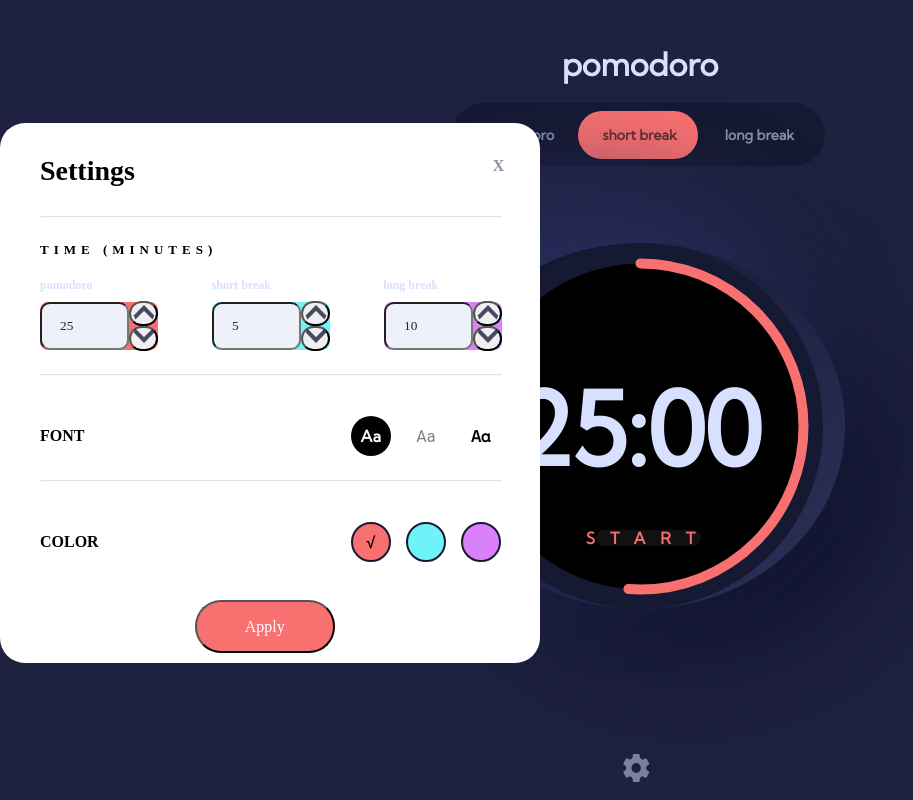
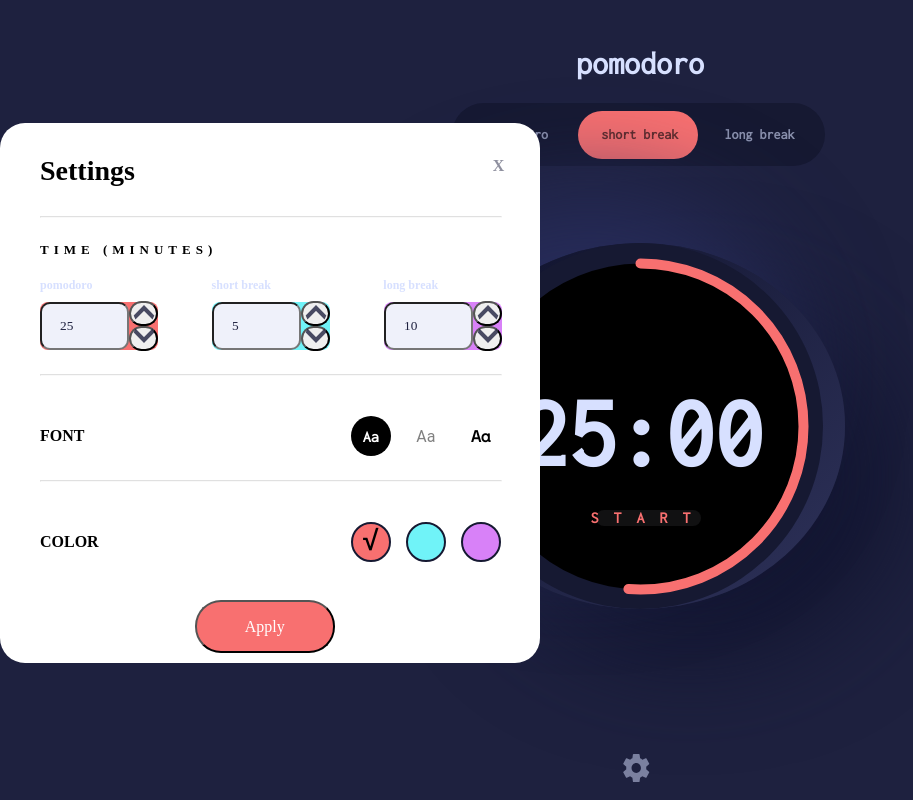
Before and after one commit to marfff/pomodoro, a plain HTML site: page index.html in a window 1280 px wide. Both pictures are taken after a click on the item "short break". Shown: the whole page, without its empty margins (0-913 px from the left). Drawn offline with nearby package versions, Linux system fonts and the light colour scheme; a web font is replaced by a local one.

Commit message:
comments/added and unused variables removed
comments/added and unused variables removed

```diff
--- a/css/styles.css
+++ b/css/styles.css
@@ -8,10 +8,11 @@
     --white: #FFFFFF;
     --beige: #EFF1FA;
     --dynamiccolor: #F87070;
-    --fontkumbh:'Kumbh Sans', sans-serif;
+    /* --fontkumbh:'Kumbh Sans', sans-serif; */
     --fontroboto:'Roboto', sans-serif;
     --fontspace:'Space Mono', monospace;
-    --dynamicfont:'Kumbh Sans', sans-serif;
+    --dynamicfont:'Inconsolata', monospace;
+    --fontkumbh:'Inconsolata', monospace;
 }
 * {
   padding: 0;
@@ -113,9 +114,7 @@ background-color: var(--dark-blue)
   text-align: center;
   color: #D7E0FF;
 }
-/* .center {
-    margin: 0 auto;
-} */
+
 #timer {
   display:flex;
   flex-direction: column;
@@ -179,13 +178,16 @@ circle {
 }
 
 #time {
-  margin:auto;
+  display:flex;
+  justify-content:center;
+  left:0px;
   position: relative;
+  margin-top:-0px;
+  font-variant-numeric: tabular-nums;
   height: 101px;
-  width:233px;
-  top: -230px;
-  margin-left:77px;
+  top: -227px;
   font-family: var(--dynamicfont);
+  font-variant-numeric: tabular-nums;
   font-style: normal;
   font-weight: bold;
   transition:margin-left 1500ms ease-out;
@@ -207,7 +209,7 @@ circle {
   outline:none;
   margin:auto;
   left:8px;
-  top: -180px;
+  top: -200px;
   font-family: var(--dynamicfont);
   font-style: normal;
   font-weight: bold;
@@ -215,7 +217,7 @@ circle {
   line-height: 16px;
   letter-spacing: 15px;
   background-color:#111112;
-  color: #F87070;
+  color:var(--dynamiccolor);
 }
 
 #settingicon {
@@ -237,9 +239,10 @@ width: 540px;
 cursor:pointer;
 height:464px;
 margin:auto;
-(&--hidden {
+/* (&--hidden {
 display: none;
-})
+}) */
+display:hidden;
 }
 
 .modalclosebar{
@@ -477,6 +480,9 @@ button {
   width:40px;
   border-radius:50%
 }
+#colblock {
+  font-size: 24px;
+}
 
 #colblock1 {
   display:flex;
@@ -486,6 +492,7 @@ button {
   font-family: var(--dynamicfont);
   align-items: center;
   justify-content: center;
+  font-size: 28px;
   font-weight:700;
 }
 
@@ -493,6 +500,7 @@ button {
   display:flex;
   margin-right:15px;
   background: var(--green);
+  font-size: 28px;
   border: 2px solid #161932;
   color:grey;
   font-weight:400;
@@ -505,6 +513,7 @@ button {
   display:flex;
   color:black;
   background: var(--purple);
+  font-size: 28px;
   border: 2px solid #161932;
   font-weight:700;
   align-items: center;
--- a/index.html
+++ b/index.html
@@ -9,6 +9,10 @@
   <link rel="stylesheet" href="css/styles.css">
   <link rel="preconnect" href="https://fonts.gstatic.com">
   <link href="https://fonts.googleapis.com/css2?family=Kumbh+Sans&family=Roboto+Slab&family=Space+Mono&display=swap"
+    rel="stylesheet">
+  <link rel="preconnect" href="https://fonts.gstatic.com">
+  <link
+    href="https://fonts.googleapis.com/css2?family=Cutive+Mono&family=Inconsolata&family=Montserrat:wght@500&family=Nanum+Gothic+Coding&family=Ubuntu+Mono&display=swap"
     rel="stylesheet">
 
 
@@ -30,6 +34,7 @@
       <div id="bgindicator"></div>
     </nav>
     <section id="timer" class="center">
+
       <div id="outercircle">
         <div id="innercircle">
           <svg id="ring">
--- a/js/index.js
+++ b/js/index.js
@@ -1,63 +1,38 @@
 class Timer {
   constructor() {
-    this.type = "pomodoro";
     this.timeLeft = 25;
     this.clock = document.getElementById("time");
+    this.time = document.getElementById("time");
+    this.time.innerHTML = this.timeLeft + ":00";
+    this.timepom = 25;
+    this.timeshort = 5;
+    this.timelong = 10;
+
+    this.selectors = document.querySelectorAll("li");
     this.action = document.getElementById("action");
     this.circle1 = document.getElementById("circle");
     this.buttonshort = document.getElementById("buttonshort");
     this.buttonlong = document.getElementById("buttonlong");
     this.buttonpomo = document.getElementById("buttonpomo");
-    this.time = document.getElementById("time");
-    this.time.innerHTML = this.timeLeft + ":00";
-    this.selectors = document.querySelectorAll("li");
-    this.timer = 25;
+
     this.paused = false;
-    this.interval = 1000;
-    this.timetoContinue = 19;
-    this.timesetter = 25;
-    this.myInterval = null;
     this.audio1 = document.getElementById("sound1");
     this.modal = document.querySelector(".modal");
-    this.timepom = 25;
-    this.timeshort = 5;
-    this.timelong = 10;
-  }
-  reset() {}
-
-  settings() {
-    this.selectors.forEach((item) => {
-      if (item.classList == "active") {
-        let selectedwords = item.innerHTML;
-        let settime;
-
-        switch (selectedwords) {
-          case "pomodoro":
-            // console.log(timepom);
-            settime = timepom;
-            break;
-          case "short break":
-            settime = timeshort;
-            break;
-          case "long break":
-            settime = timelong;
-            break;
-        }
-        countdownTimer.start(settime);
-      }
-    });
   }
 
-  resume() {
-    this.paused = false;
-    this.start(this.timeLeft / 60);
-  }
+  //MAIN TIMER / start() method
+  //main timer countdown receving timeLeft/passed in timer setting.
+  //clears the interval
+  //manipulates the leading zeros if minutes or seconds are less then 10 working in milliseconds.
+  //setInterval set to 1000 milliseconds
 
   start(timeLeft) {
     clearInterval(this.myInterval); // reset
     this.action.innerHTML = "PAUSE";
     this.timeLeft = timeLeft * 60;
     this.startingtime = this.timeLeft;
+
+    //had issues with scope/undefined varaibles - so made a variable called scope.
     let scope = this;
     this.myInterval = setInterval(function () {
       let seconds = Math.floor(scope.timeLeft % 60);
@@ -68,12 +43,18 @@ class Timer {
       if (minutes < 10) {
         minutes = "0" + minutes;
       }
+
+      //stop timer at 00 and if display is 00 fires mp3 'alarm' with audio1.play()
       if (scope.timeLeft == 0) {
         clearInterval(scope.myInterval);
         scope.clock.innerText = "00:00";
         scope.audio1.play();
         return;
       }
+
+      //continues if not paused
+      //evaluates coloured ring to show correctly for starting 'settime''=100%, using //timeLeft and startingtime variable.
+      //strokeDashoffset on the svg as a proportion of 1024 'displays' the ring of time left'
       if (!scope.paused) {
         scope.clock.innerText = `${minutes}:${seconds}`;
         scope.circle1.style.strokeDashoffset =
@@ -81,6 +62,7 @@ class Timer {
         clearInterval(this.myInterval);
       }
 
+      //if paused changes action indicator to read 'resume' and stops timer further running with clearInterval() and 'displays' the held time with strokeDashoffset on the svg.
       while (scope.paused) {
         scope.clock.innerText = `${minutes}:${seconds}`;
         scope.circle1.style.strokeDashoffset =
@@ -90,23 +72,60 @@ class Timer {
         clearInterval(scope.myInterval);
         return;
       }
-
+      //deducts 1 second from timeLeft.
       scope.timeLeft = scope.timeLeft - 1;
     }, 1000);
   }
 
+  //pause method toggles the this.paused to true.
   pause() {
     this.paused = true;
+  }
+
+  //changes this.paused to false and runs this.start with timeLeft passed in.
+  resume() {
+    this.paused = false;
+    this.start(this.timeLeft / 60);
   }
 
   overSettings() {
     // alert("TOGGLEhere");
     this.modal.classList.toggle("modal");
   }
+
+  //*see below for NAV LINKS  function passing to this 'settings' method.
+  //switch statement - slide selector clears active class and reassigns it to pressed main time selected as 'settime' -pomodoro, short or long.//'passing in' inner html word of button.
+
+  //if class is 'active ie color overlayed finds the relevant text of the li
+
+  settings() {
+    this.selectors.forEach((item) => {
+      if (item.classList == "active") {
+        let selectedwords = item.innerHTML;
+        let settime;
+
+        switch (selectedwords) {
+          case "pomodoro":
+            settime = timepom;
+            break;
+          case "short break":
+            settime = timeshort;
+            break;
+          case "long break":
+            settime = timelong;
+            break;
+        }
+
+        //runs start() passing in 'settime'.
+        countdownTimer.start(settime);
+      }
+    });
+  }
 }
-
+//Instantiation of 'the main timer 'function' class.
 const countdownTimer = new Timer();
 
+//switch case decision using string of passed in 'action' to determin relevant method call.//default 25 minutes for pomodor and methods on countdownTimer.
 function action(str) {
   switch (str.toLowerCase()) {
     case "start":
@@ -125,6 +144,13 @@ function action(str) {
 }
 
 //NAV LINKS//
+//*see above for 'settings' method
+//intially making navbuttons obtain the li elements as in the slide sector main group times.
+//navBg is  which  color/switch is active.
+//adds an event listener to each li using its index
+//moves the color overlay dependant on maths and index to cover the relevant needed button///changes property - style.marginLeft to correct position to place overlay.
+//for Each li removes 'any' highlighted and adds an activetag to the 'clicked' button.
+//runs method settings.
 
 const navbuttons = document.querySelectorAll("li");
 let navBg = document.getElementById("bgindicator");
@@ -140,26 +166,33 @@ navbuttons.forEach((item, index) => {
 
 //MAIN SETTINGS//
 
+//adding event listener to main 'settings / modal page'
 const mainSettings = document
   .getElementById("settings1")
   .addEventListener("click", (ev) => {
     countdownTimer.overSettings();
   });
 
+//adding event listener to X closer on main 'settings / modal page'
 const mainSettings2 = document
   .getElementById("closer")
   .addEventListener("click", (ev) => {
     countdownTimer.overSettings();
   });
-//SETTINGS TIME SPINNER
+
+//settings time spinner
+//adding an event listener when clicked to each up and down arrow
+//prevent default to stop page refreshing on click
 document.querySelectorAll(".uparrow, .downarrow").forEach((arrow) => {
   arrow.addEventListener("click", (ev) => ev.preventDefault());
   let timepom = minspom.value;
 });
 
+//adding one or decermenting one to the displayed value
 let inc = (input) => document.getElementById(input).stepUp(1);
 let dec = (input) => document.getElementById(input).stepDown(1);
 
+//form submission and 'sending' back to settings switch statement set values and runs (start) method.
 const submit = (event) => {
   event.preventDefault();
   this.timepom = minspom.value;
@@ -169,7 +202,8 @@ const submit = (event) => {
 form.addEventListener("submit", submit);
 
 //COLOR SELECTOR
-
+//onclick changes adds tick/checkmark (and removes as needed) to relevant event listened orange theme element
+//sends back using style.setPropery to dynamiccolor variable for use in 'setting' color theme
 document.getElementById("colblock1").addEventListener("click", (ev) => {
   console.log("redclicked");
   colblock1.innerHTML = "✓";
@@ -178,6 +212,8 @@ document.getElementById("colblock1").addEventListener("click", (ev) => {
   document.documentElement.style.setProperty("--dynamiccolor", "#F87070");
 });
 
+//onclick changes adds tick/checkmark to relevant event listened green theme element
+//sends back using style.setPropery to dynamiccolor
 document.getElementById("colblock2").addEventListener("click", (ev) => {
   console.log("greenclicked");
   colblock2.innerHTML = "✓";
@@ -186,6 +222,8 @@ document.getElementById("colblock2").addEventListener("click", (ev) => {
   document.documentElement.style.setProperty("--dynamiccolor", "#70F3F8");
 });
 
+//onclick changes adds tick/checkmark to relevant event listened purple theme element
+//sends back using style.setPropery to dynamiccolor using css
 document.getElementById("colblock3").addEventListener("click", (ev) => {
   console.log("purpleclicked");
   colblock3.innerHTML = "✓";
@@ -195,6 +233,9 @@ document.getElementById("colblock3").addEventListener("click", (ev) => {
 });
 
 //FONT SELECTOR
+
+//onclick changes adds backround to black / font to white to relevant event listened font change 'element selector'.
+//sends back using style.setPropery to dynamiccolor variable for use in 'setting' color theme of main page using css
 
 document.getElementById("fontblock1").addEventListener("click", (ev) => {
   console.log("font1clicked");
@@ -228,3 +269,12 @@ document.getElementById("fontblock3").addEventListener("click", (ev) => {
   fontblock2.style.color = "gray";
   document.documentElement.style.setProperty("--dynamicfont", "Space Mono");
 });
+
+//unused// code
+
+// this.type = "pomodoro";
+// this.timer = 25;
+// this.interval = 1000;
+// this.timetoContinue = 19;
+// this.timesetter = 25;
+// this.myInterval = null;
```
